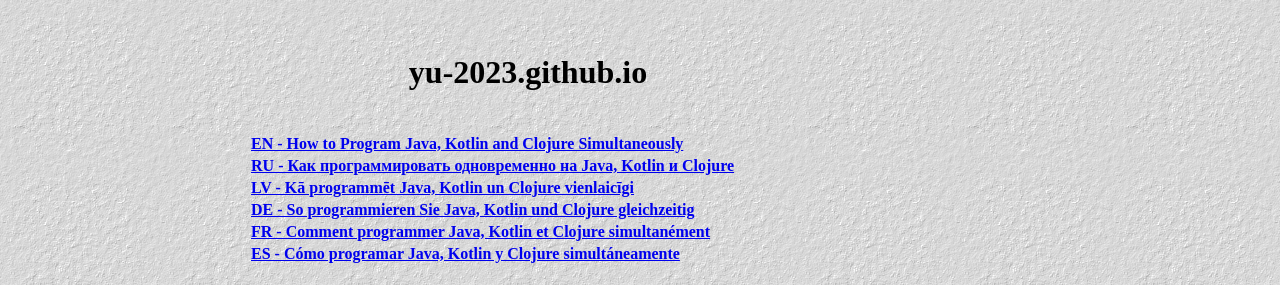
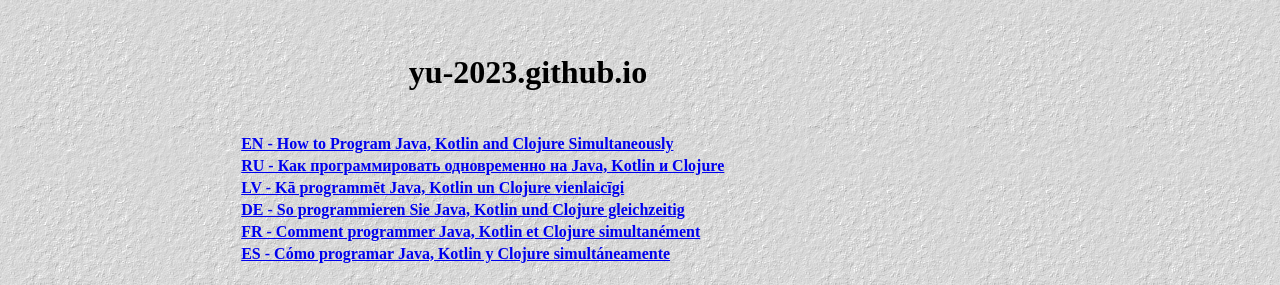
Before and after one commit to yu-2023/yu-2023.github.io, a plain HTML site: page index.html in a window 1280 px wide. Shown: the top 285 px of the page. Drawn offline with Linux system fonts and the light colour scheme; grey boxes are pictures that could not be loaded.

Commit message:
Add files via upload

```diff
--- a/index.html
+++ b/index.html
@@ -30,64 +30,64 @@
 		  </td>
       </tr>
 	  <tr>
-	      <td style="width: 240px;"><br>
+	      <td style="width: 230px;"><br>
           </td>
-          <td style="width: 560px;" align="center"><strong><h1>yu-2023.github.io</h1></strong><br>
+          <td style="width: 580px;" align="center"><strong><h1>yu-2023.github.io</h1></strong><br>
           </td>
-          <td style="width: 240px;"><br>
+          <td style="width: 230px;"><br>
           </td>
 	  </tr>
 	  <tr>
-	      <td style="width: 240px;"><br>
+	      <td style="width: 230px;"><br>
           </td>
-          <td style="width: 560px;"><strong>
+          <td style="width: 580px;"><strong>
 		  <a href="https://yu-2023.github.io/inf/info_EN.html" target="_blank">EN - How to Program Java, Kotlin and Clojure Simultaneously</a></strong><br>
           </td>
-          <td style="width: 240px;"><br>
+          <td style="width: 230px;"><br>
           </td>
 	  </tr>
 	  <tr>
-	      <td style="width: 240px;"><br>
+	      <td style="width: 230px;"><br>
           </td>
-          <td style="width: 560px;"><strong>
+          <td style="width: 580px;"><strong>
 		  <a href="https://yu-2023.github.io/inf/info_RU.html" target="_blank">RU - Как программировать одновременно на Java, Kotlin и Clojure</a></strong><br>
           </td>
-          <td style="width: 240px;"><br>
+          <td style="width: 230px;"><br>
           </td>
 	  </tr>
 	  <tr>
-	      <td style="width: 240px;"><br>
+	      <td style="width: 230px;"><br>
           </td>
-          <td style="width: 560px;"><strong>
+          <td style="width: 580px;"><strong>
 		  <a href="https://yu-2023.github.io/inf/info_LV.html" target="_blank">LV - Kā programmēt Java, Kotlin un Clojure vienlaicīgi</a></strong><br>
           </td>
-          <td style="width: 240px;"><br>
+          <td style="width: 230px;"><br>
           </td>
 	  </tr>
 	  <tr>
-	      <td style="width: 240px;"><br>
+	      <td style="width: 230px;"><br>
           </td>
-          <td style="width: 560px;"><strong>
+          <td style="width: 580px;"><strong>
 		  <a href="https://yu-2023.github.io/inf/info_DE.html" target="_blank">DE - So programmieren Sie Java, Kotlin und Clojure gleichzeitig</a></strong><br>
           </td>
-          <td style="width: 240px;"><br>
+          <td style="width: 230px;"><br>
           </td>
 	  </tr>
-	  	  <td style="width: 240px;"><br>
+	  	  <td style="width: 230px;"><br>
           </td>
-          <td style="width: 560px;"><strong>
+          <td style="width: 580px;"><strong>
 		  <a href="https://yu-2023.github.io/inf/info_FR.html" target="_blank">FR - Comment programmer Java, Kotlin et Clojure simultanément</a></strong><br>
           </td>
-          <td style="width: 240px;"><br>
+          <td style="width: 230px;"><br>
           </td>
 	  </tr>
 	  <tr>
-	      <td style="width: 240px;"><br>
+	      <td style="width: 230px;"><br>
           </td>
-		  <td style="width: 560px;"><strong>
+		  <td style="width: 580px;"><strong>
 		  <a href="https://yu-2023.github.io/inf/info_ES.html" target="_blank">ES - Cómo programar Java, Kotlin y Clojure simultáneamente</a></strong><br>
 		  </td>
-          <td style="width: 240px;"><br>
+          <td style="width: 230px;"><br>
           </td>
 	  </tr>
 	  </tbody>
```
